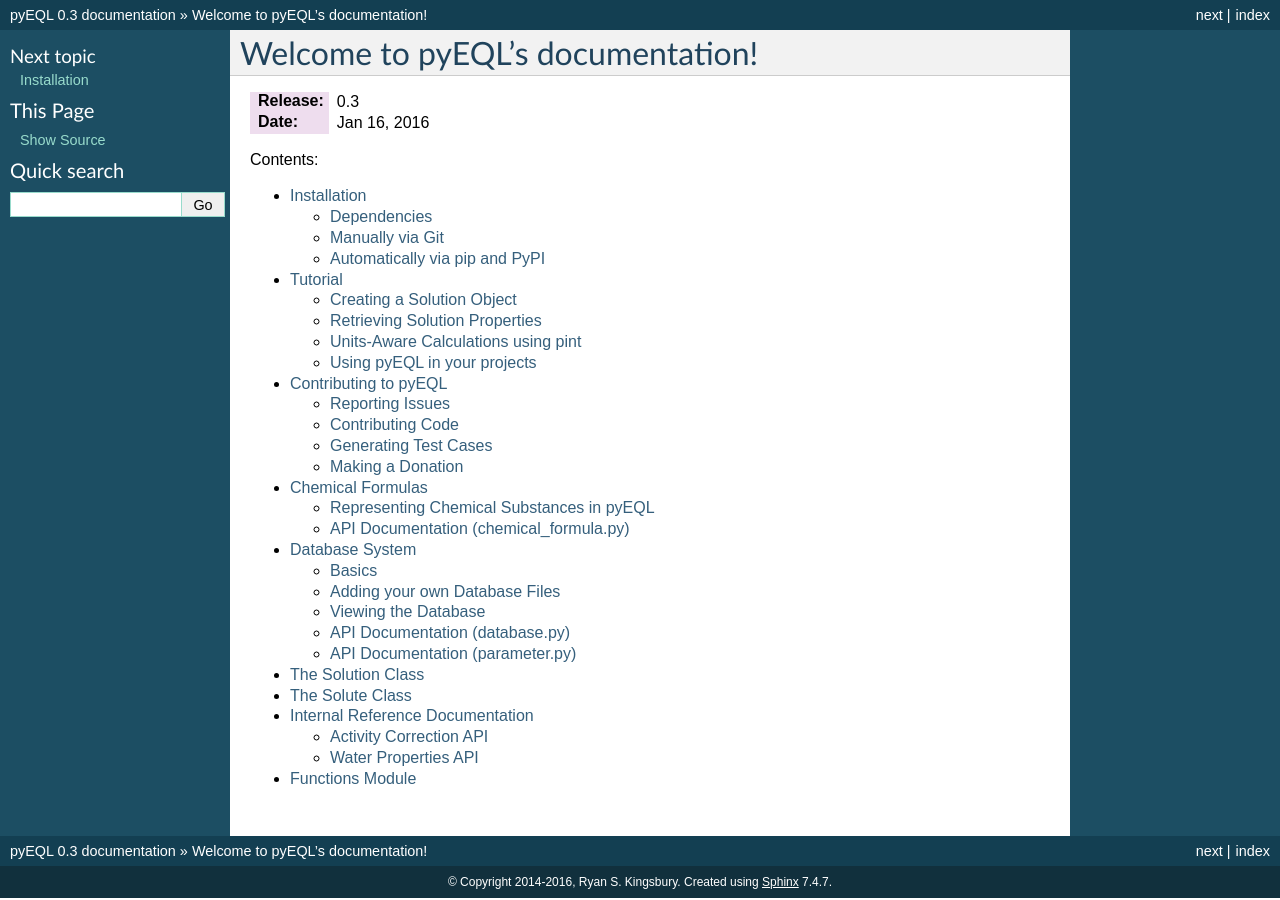
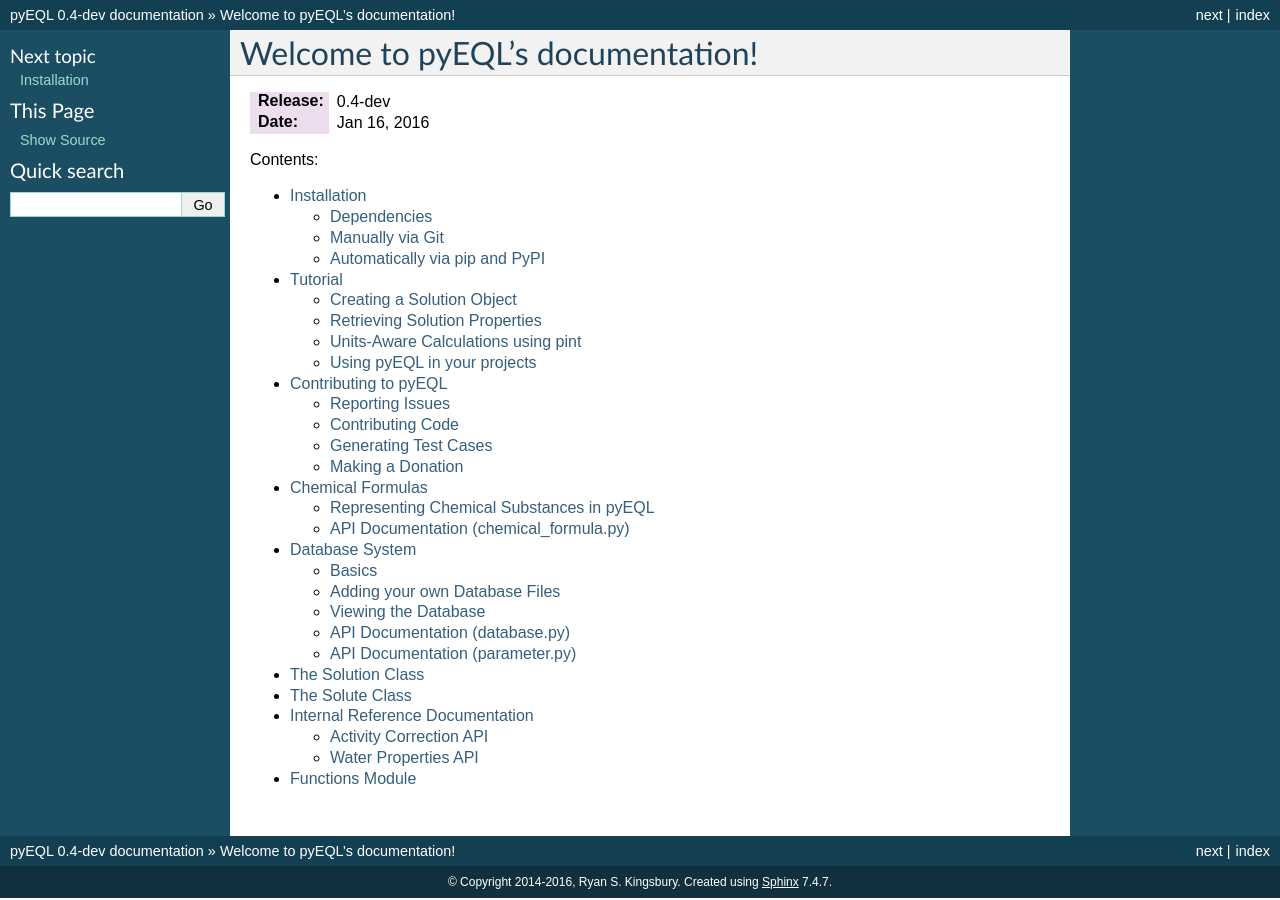
Before and after one commit to KingsburyLab/pyEQL, a Sphinx documentation site: the page built from pyEQL/docs/source/index.rst, in a window 1280 px wide. Built offline with Sphinx 7.4.7, drawn with Linux system fonts in a browser that asks for light colours.

Commit message:
bump version to 0.4-dev

```diff
--- a/pyEQL/docs/source/conf.py
+++ b/pyEQL/docs/source/conf.py
@@ -63,9 +63,9 @@ copyright = '2014-2016, Ryan S. Kingsbury'
 # built documents.
 #
 # The short X.Y version.
-version = '0.3'
+version = '0.4'
 # The full version, including alpha/beta/rc tags.
-release = '0.3'
+release = '0.4-dev'
 
 # The language for content autogenerated by Sphinx. Refer to documentation
 # for a list of supported languages.
--- a/setup.py
+++ b/setup.py
@@ -14,7 +14,7 @@ setup(
     # Versions should comply with PEP440.  For a discussion on single-sourcing
     # the version across setup.py and the project code, see
     # http://packaging.python.org/en/latest/tutorial.html#version
-    version='0.3',
+    version='0.4-dev',
 
     description='A Python library for solution chemistry',
     long_description=long_description,
```
